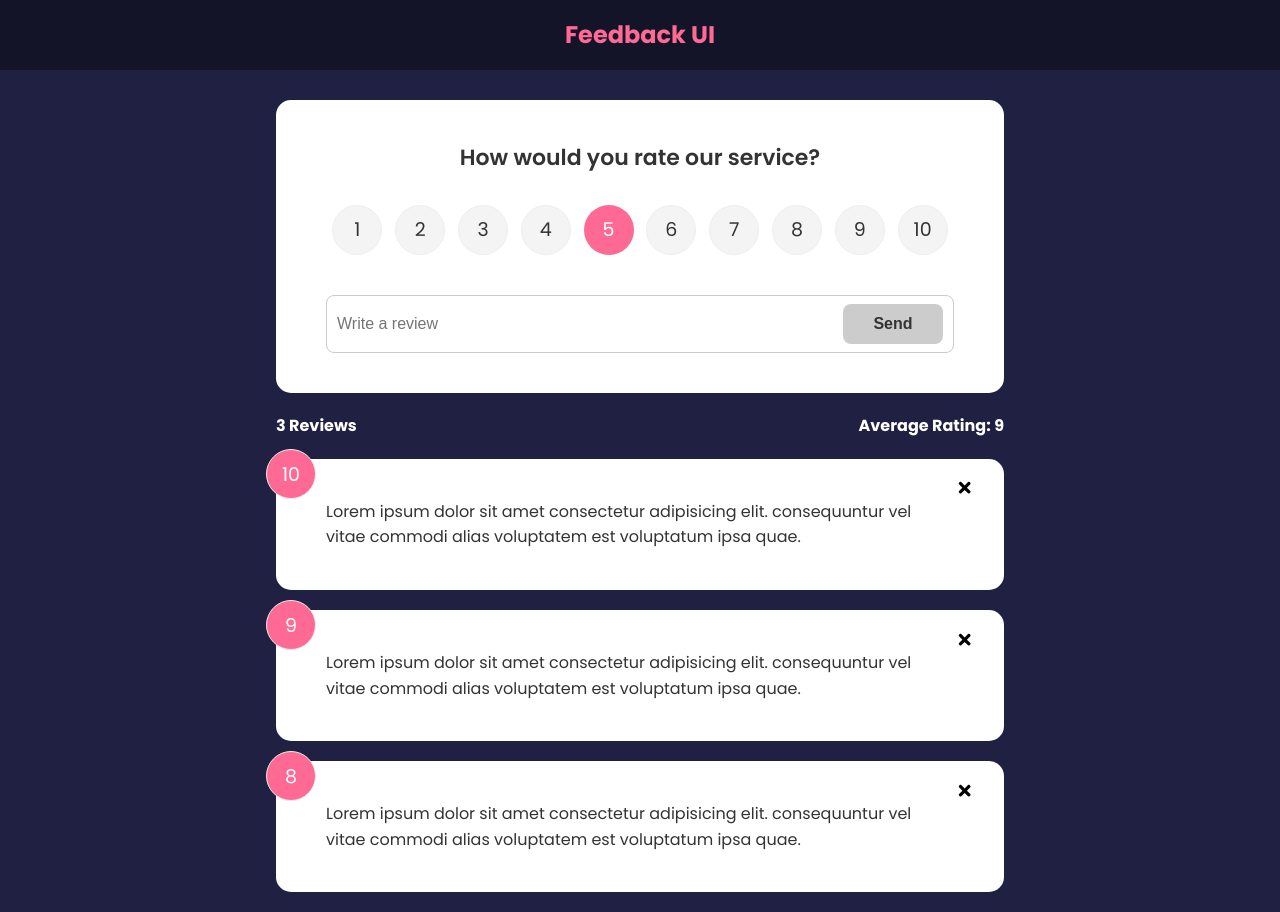
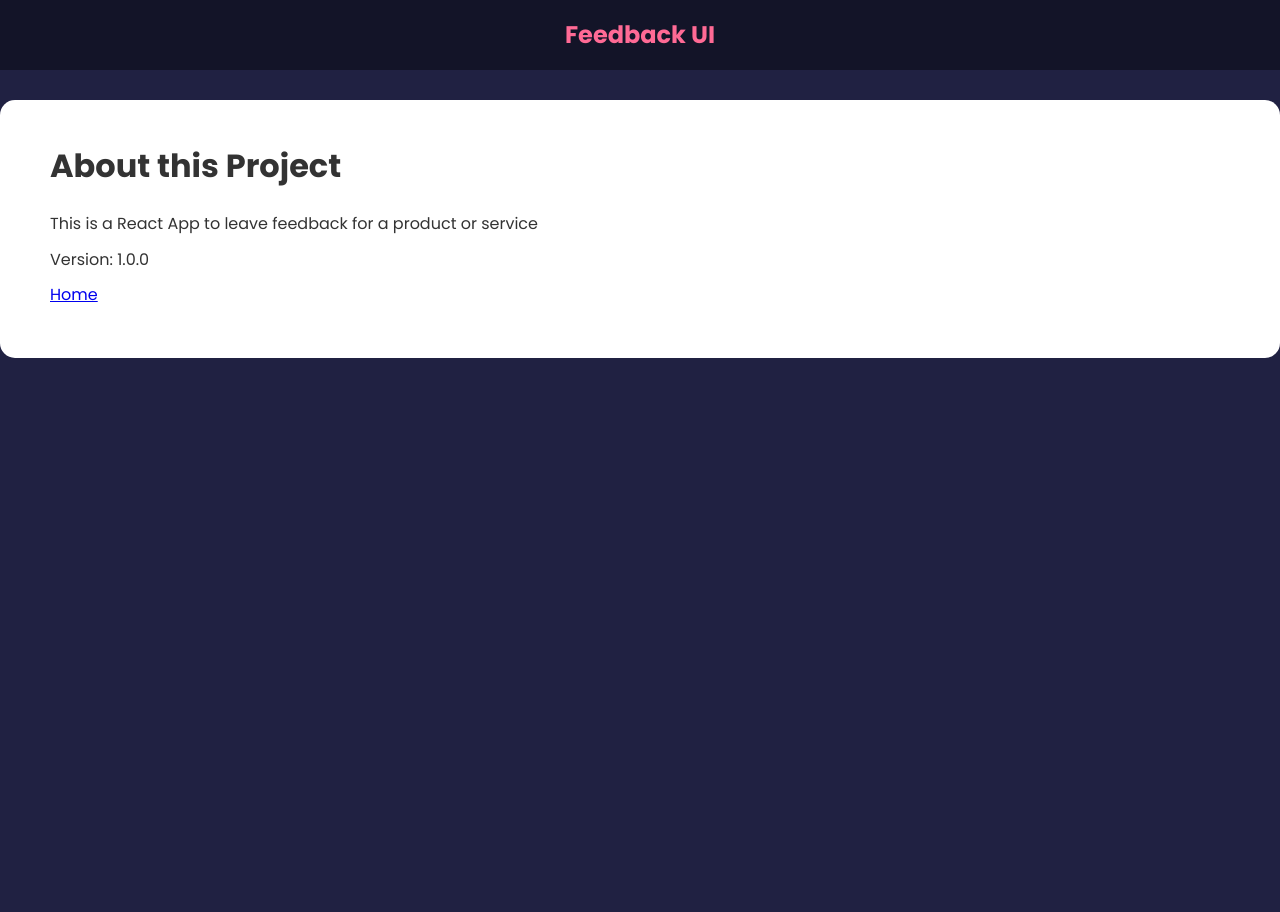
Before and after one commit to aadarshp31/react-front-to-back, a React (Create React App) app in the folder feedback-app/: page /about in a window 1280 px wide. After the commit the page ends 800 px from the top, so only its background shows below. Built offline with nearby package versions, Linux system fonts and the light colour scheme.

Commit message:
added About page component with route

```diff
--- a/feedback-app/src/App.tsx
+++ b/feedback-app/src/App.tsx
@@ -1,5 +1,7 @@
 import { useState } from 'react';
 import './App.css';
+import { BrowserRouter as Router, Route } from 'react-router-dom';
+import About from './components/pages/About';
 import FeedbackForm from './components/FeedbackForm';
 import FeedbackList from './components/FeedbackList';
 import FeedbackStats from './components/FeedbackStats';
@@ -21,14 +23,17 @@
   }
 
   return (
-    <>
+    <Router>
       <Header />
       <div className='container'>
-        <FeedbackForm handleAdd={addFeedback} />
-        <FeedbackStats feedback={feedback} />
-        <FeedbackList feedback={feedback} handleDelete={removeFeedback} />
+        <Route exact path='/'>
+          <FeedbackForm handleAdd={addFeedback} />
+          <FeedbackStats feedback={feedback} />
+          <FeedbackList feedback={feedback} handleDelete={removeFeedback} />
+        </Route>
       </div>
-    </>
+      <Route path='/about' component={About} />
+    </Router>
   );
 }
 
--- /dev/null
+++ b/feedback-app/src/components/pages/About.tsx
@@ -0,0 +1,21 @@
+import { Link } from 'react-router-dom';
+import Card from '../shared/Card';
+
+type Props = {};
+
+const About = (props: Props) => {
+  return (
+    <Card>
+      <div className='about'>
+        <h1>About this Project</h1>
+        <p>This is a React App to leave feedback for a product or service</p>
+        <p>Version: 1.0.0</p>
+        <p>
+          <Link to='/'>Home</Link>
+        </p>
+      </div>
+    </Card>
+  );
+};
+
+export default About;
```
